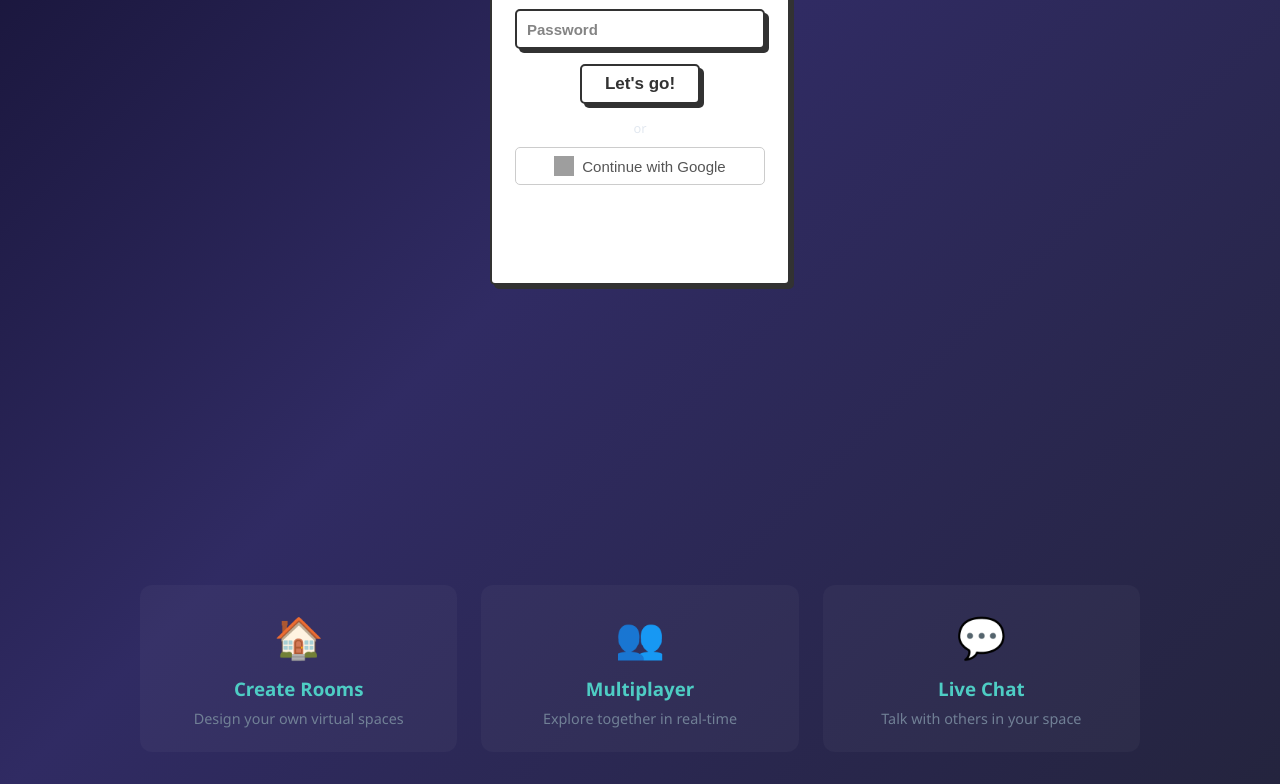
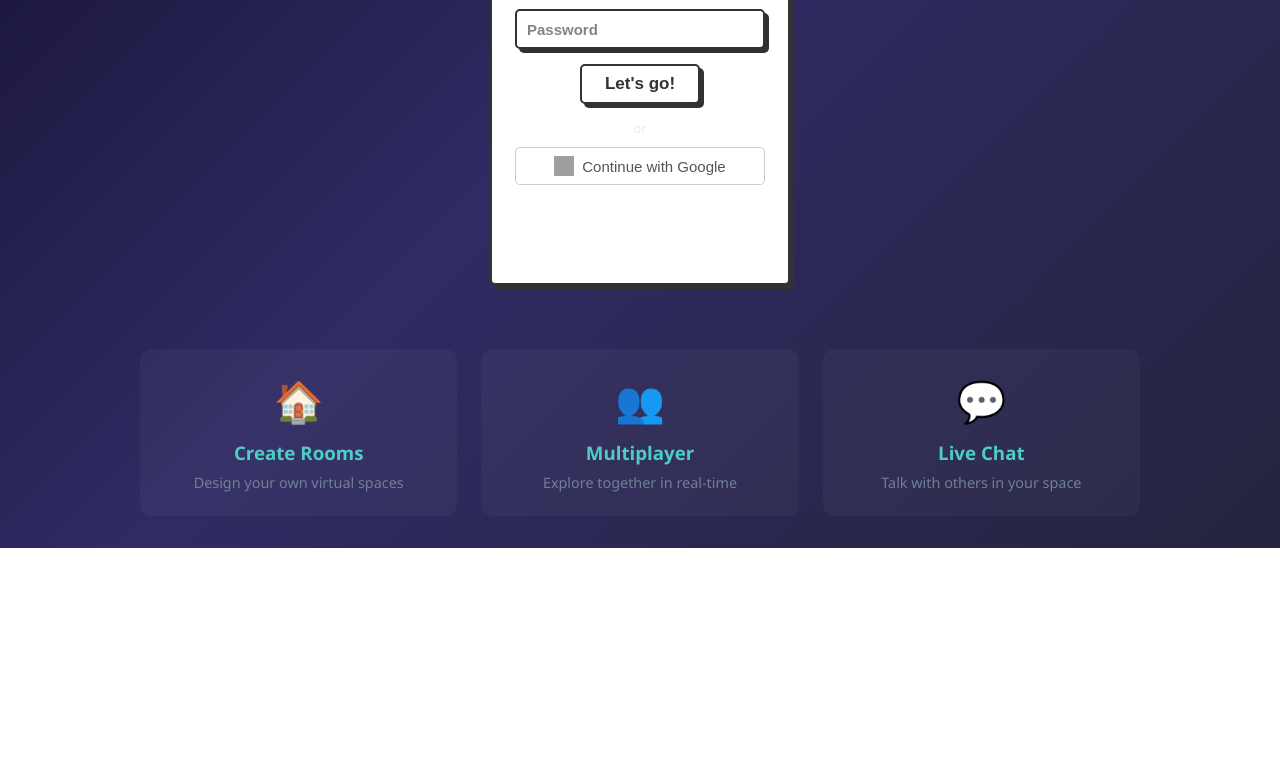
Before and after one commit to genosis18m/Metaverse_go, a React (Vite) app in the folder frontend/: page / in a window 1280 px wide. Shown: the part 471-1255 px from the top of the page. After the commit the page ends 1019 px from the top, so only its background shows below. Built offline with nearby package versions, Linux system fonts and the light colour scheme; no server answers; grey boxes are pictures that could not be loaded.

Commit message:
fix: Layout Adjustments - Reduced Features Margin

```diff
--- a/frontend/src/pages/Landing.tsx
+++ b/frontend/src/pages/Landing.tsx
@@ -159,7 +159,7 @@ export default function Landing({ onLogin }: LandingProps) {
           </div>
         </div>
 
-        <div className="landing-features" style={{marginTop: '300px'}}>
+        <div className="landing-features" style={{marginTop: '4rem'}}>
           <div className="feature">
             <span className="feature-icon">🏠</span>
             <h3>Create Rooms</h3>
```
